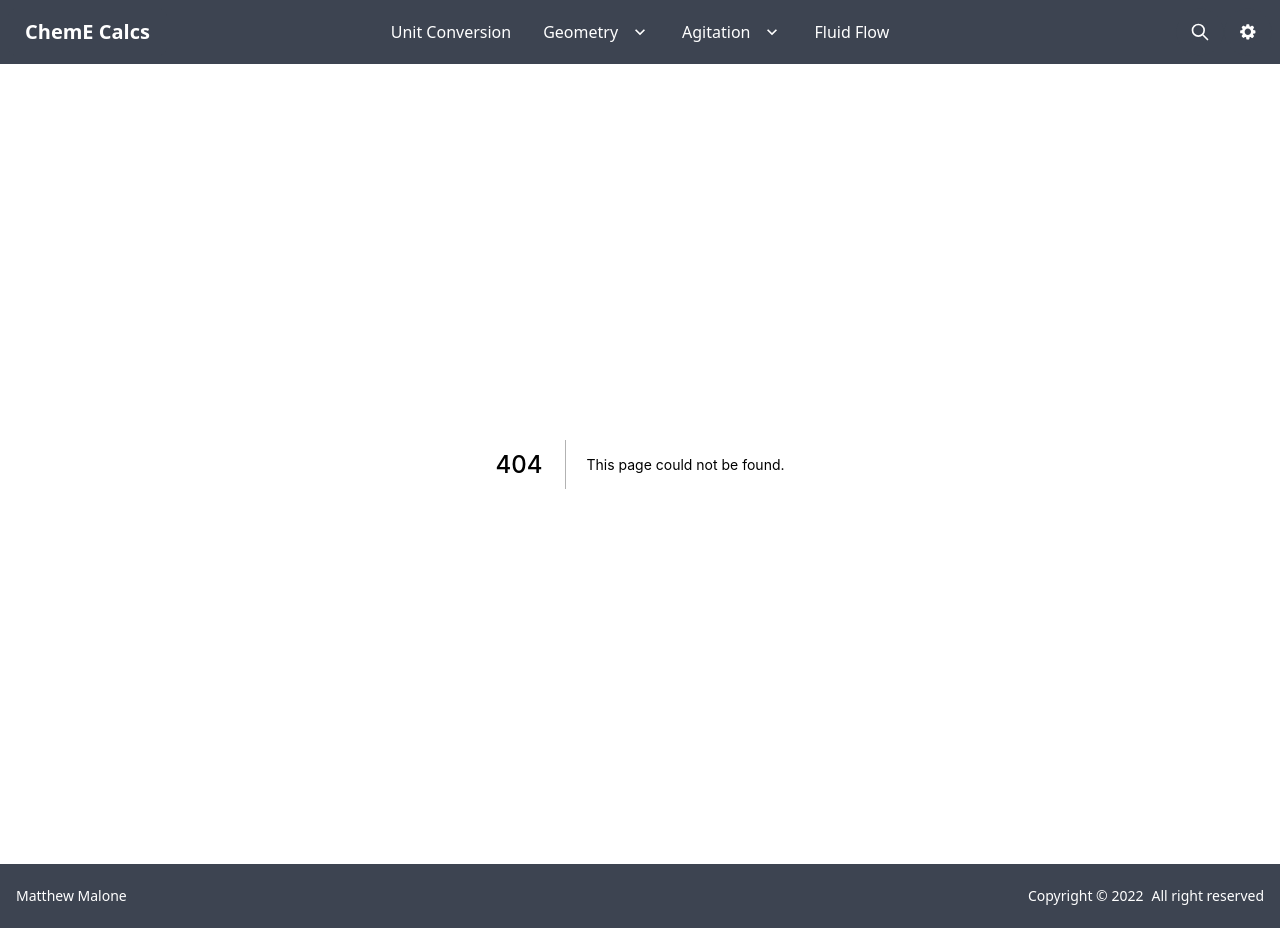
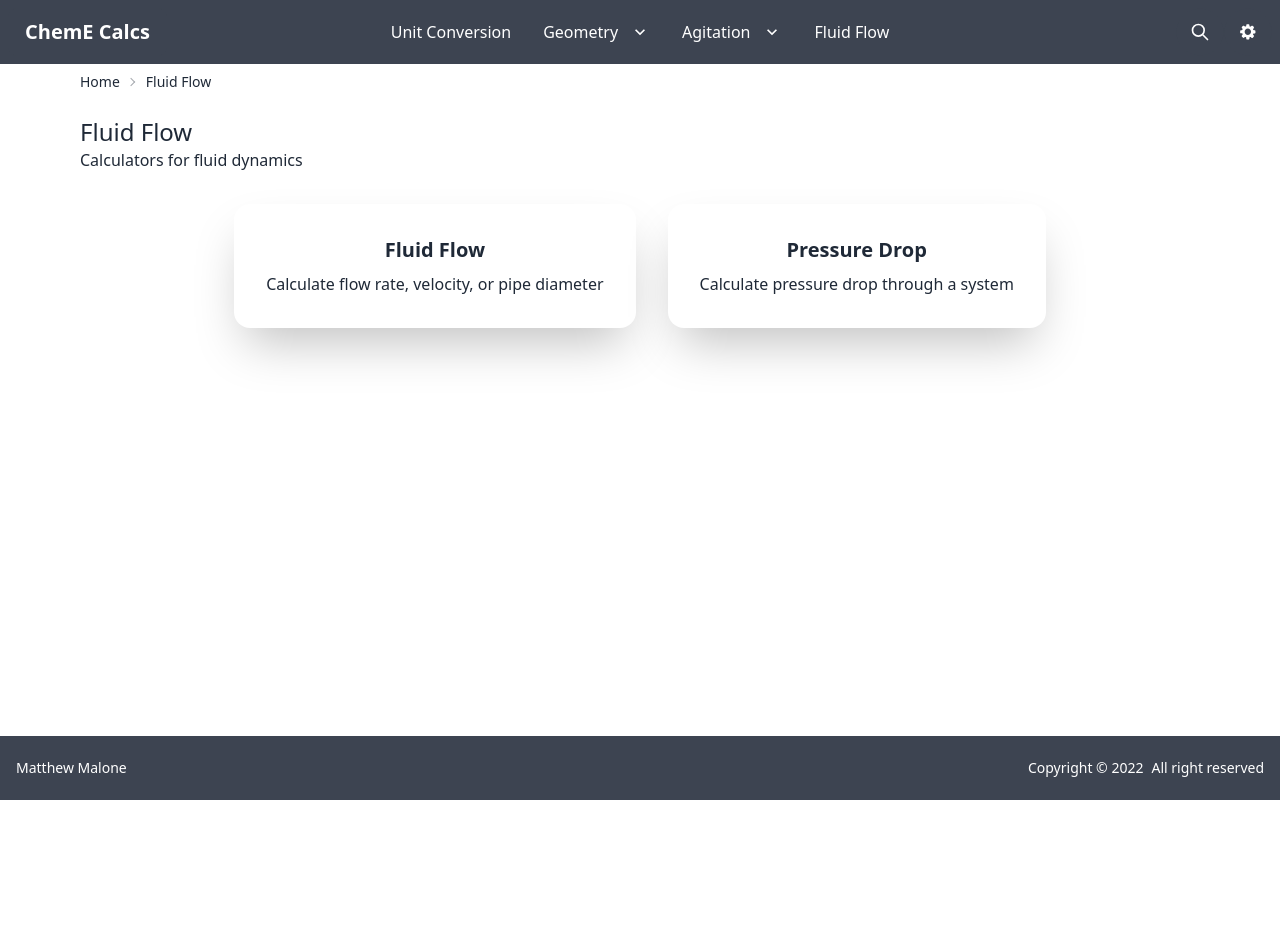
Before and after one commit to mama4294/ChemECalcs, a Next.js app in the folder chem_e_calc/: page /fluids in a window 1280 px wide. Before the commit this address had no page. After the commit the page ends 800 px from the top, so only its background shows below. Built offline with nearby package versions, Linux system fonts and the light colour scheme; what convert-units would draw is missing.

Commit message:
Creates fluid dynamics folder

```diff
--- /dev/null
+++ b/chem_e_calc/src/pages/fluids/index.tsx
@@ -0,0 +1,30 @@
+import { Breadcrumbs } from '../../components/calculators/breadcrumbs'
+import { CalcBody } from '../../components/calculators/calcBody'
+import { PageContainer } from '../../components/calculators/container'
+import { CalcHeader } from '../../components/calculators/header'
+import { GridCard } from '../../components/GridCard'
+
+const Fluids = () => {
+  const paths = [{ title: 'Fluid Flow', href: '/fluids/' }]
+
+  return (
+    <PageContainer>
+      <Breadcrumbs paths={paths} />
+      <CalcHeader title={'Fluid Flow'} text={'Calculators for fluid dynamics'} />
+      <CalcBody>
+        <GridCard
+          name="Fluid Flow"
+          description="Calculate flow rate, velocity, or pipe diameter"
+          link="/fluids/fluidflow"
+        />
+        <GridCard
+          name="Pressure Drop"
+          description="Calculate pressure drop through a system"
+          link="/fluids/pressuredrop"
+        />
+      </CalcBody>
+    </PageContainer>
+  )
+}
+
+export default Fluids
--- a/chem_e_calc/src/pages/index.tsx
+++ b/chem_e_calc/src/pages/index.tsx
@@ -21,7 +21,7 @@ const Home: NextPage = () => {
         <div className="my-3 grid gap-9 text-center md:grid-cols-3 ">
           <GridCard name="Unit Conversion" description="Convert between units" link="/conversion" />
           <GridCard name="Geometry" description="Calculators for geometric properties" link="/geometry" />
-          <GridCard name="Fluid Flow" description="Calculators for fluid dynamics" link="/fluidflow" />
+          <GridCard name="Fluid Dynamics" description="Calculators for fluid dynamics" link="/fluids" />
           <GridCard name="Tank Volume" description="Tank volume visualization" link="/geometry/tank" />
           <GridCard name="Agitation" description="Agitation scaleup calculation" link="/agitation" span={2} />
         </div>
```
Also changed, not shown: chem_e_calc/src/pages/fluids/fluidflow.tsx (renamed from chem_e_calc/src/pages/fluidflow.tsx, +11 -11 lines), chem_e_calc/src/pages/fluids/pressuredrop.tsx (renamed from chem_e_calc/src/pages/pressuredrop.tsx, +11 -11 lines).
